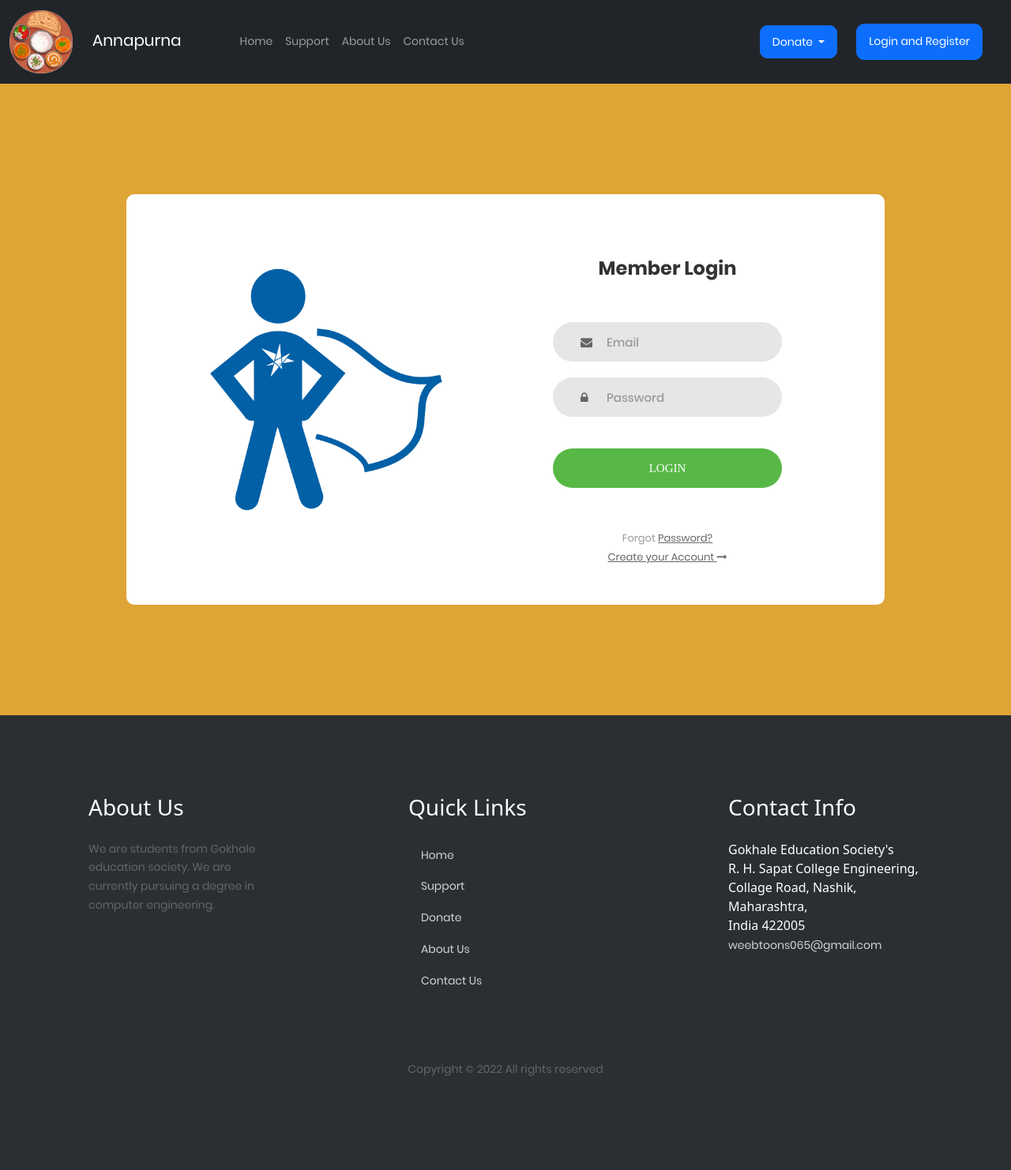
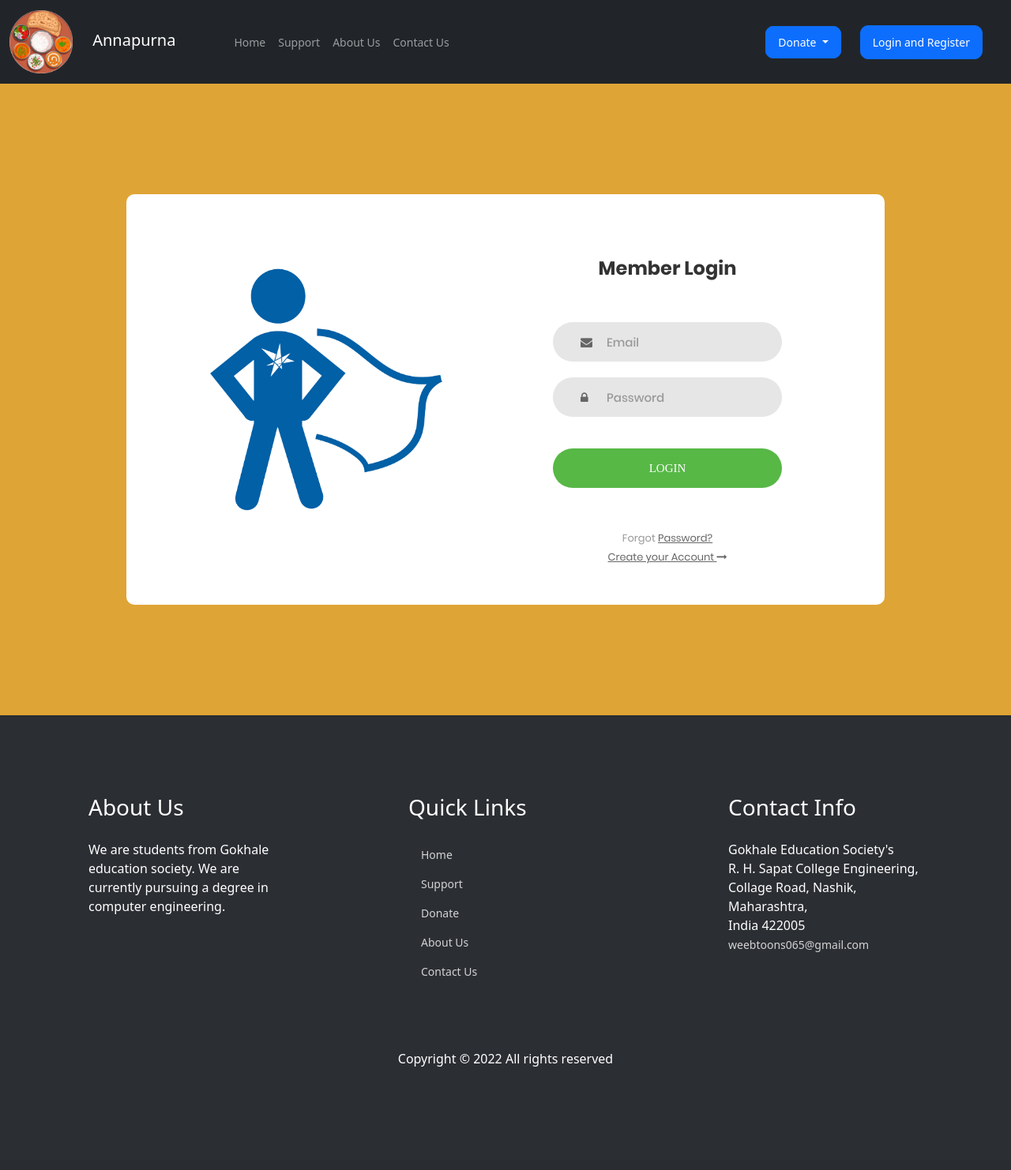
Before and after one commit to kapilmundada21/nohunger, a PHP site: page /annapurna/login.php in a window 1280 px wide. Shown: the whole page at 79% size. After the commit the page ends 1351 px from the top, so only its background shows below. Run offline with PHP 8.4, Linux system fonts and the light colour scheme; some libraries are stand-ins or nearby versions; some web fonts are replaced.

Commit message:
live changes

```diff
--- a/css/login.css
+++ b/css/login.css
@@ -34,9 +34,7 @@
 
 /*---------------------------------------------*/
 a {
-	font-family: Poppins-Regular;
 	font-size: 14px;
-	line-height: 1.7;
 	color: #666666;
 	margin: 0px;
 	transition: all 0.4s;
@@ -58,20 +56,6 @@
 h1,h2,h3,h4,h5,h6 {
 	margin: 0px;
 }
-
-p {
-	font-family: Poppins-Regular;
-	font-size: 14px;
-	line-height: 1.7;
-	color: #666666;
-	margin: 0px;
-}
-
-ul, li {
-	margin: 0px;
-	list-style-type: none;
-}
-
 
 /*---------------------------------------------*/
 input {
--- a/index.php
+++ b/index.php
@@ -60,7 +60,7 @@
 
     <div class="block_content_right">
       <center>
-        <img src="images/home/causeOfHunger.jpg" width="250px" height="250" class=" reveal">
+        <img src="images/home/causeOfhunger.jpg" width="250px" height="250" class=" reveal">
       </center>
       <div class="text reveal">
           <h2>Cause of Hunger</h2><br>
--- a/login.php
+++ b/login.php
@@ -24,7 +24,7 @@
 					</span>
 					<center><small><span id="error" style="color: red"></span></small></center>
 
-					<div  class="wrap-input100 validate-input" data-validate = "Valid email is required: ex@abc.xyz">
+					<div class="wrap-input100 validate-input" data-validate="Valid email is required: ex@abc.xyz">
 						<input id="email" class="input100" type="email" name="email" placeholder="Email" required>
 						<span class="focus-input100"></span>
 						<span class="symbol-input100">
@@ -32,7 +32,7 @@
 						</span>
 					</div>
 
-					<div  class="wrap-input100 validate-input" data-validate = "Password is required">
+					<div class="wrap-input100 validate-input" data-validate="Password is required">
 						<input id="password" class="input100" type="password" name="pass" placeholder="Password" required>
 						<span class="focus-input100"></span>
 						<span class="symbol-input100">
@@ -41,7 +41,7 @@
 					</div>
 
 					<div class="container-login100-form-btn">
-						<button class="login100-form-btn" >
+						<button class="login100-form-btn">
 							Login
 						</button>
 					</div>
@@ -51,12 +51,12 @@
 							Forgot
 						</span>
 						<a onClick="forgotPass()" class="txt2" href="#">
-							 Password?
+							Password?
 						</a>
 					</div>
 
 					<div class="text-center p-t-136">
-						<a class="txt2" href="registration.php">
+						<a class="txt2" href="registration.html">
 							Create your Account
 							<i class="fa fa-long-arrow-right m-l-5" aria-hidden="true"></i>
 						</a>
@@ -64,7 +64,7 @@
 				</form>
 			</div>
 		</div>
-	</div>
+  	</div>
 
 	<?php include 'other/footer.php';?>
 
--- a/other/bot/bot.css
+++ b/other/bot/bot.css
@@ -52,13 +52,13 @@
     width: 300px;
     background-color: #fff;
     border-radius: 5px;
-    opacity: 0;
+    display: none;
     transition: all 0.4s;
     z-index: 100;
 }
 
 #check:checked~.wrapper {
-    opacity: 1;
+    display: block;
 }
 
 .header {
--- a/other/header.php
+++ b/other/header.php
@@ -4,7 +4,7 @@
     <meta charset="utf-8">
     <meta name="viewport" content="width=device-width, initial-scale=1">
     <link href="https://cdn.jsdelivr.net/npm/bootstrap@5.1.3/dist/css/bootstrap.min.css" rel="stylesheet" integrity="sha384-1BmE4kWBq78iYhFldvKuhfTAU6auU8tT94WrHftjDbrCEXSU1oBoqyl2QvZ6jIW3" crossorigin="anonymous">
-    <link rel="shortcut icon" href="images/fevicon_assect/favicon-96x96.png" type="image/x-icon">
+    <link rel="icon" href="images/fevicon_assect/favicon-16x16.png" sizes="16x16" type="image/png">
     <style>
       .navbar{
         z-index: 99;
@@ -48,14 +48,13 @@
 </head>
 <body>
 
-
 <nav class="navbar fixed-top sticky-top navbar-expand-lg navbar-dark bg-dark">
         <div class="container-fluid">
           <a class="navbar-brand" href="#">
             <img src="images/logo.png" alt="logo" width="80px" height="80px">
             <span>Annapurna</span>
           </a>
-          <button class="navbar-toggler" type="button" data-toggle="collapse" data-target="#navbarSupportedContent" aria-controls="navbarSupportedContent" aria-expanded="false" aria-label="Toggle navigation">
+          <button class="navbar-toggler" type="button" data-bs-toggle="collapse" data-bs-target="#navbarSupportedContent" aria-controls="navbarSupportedContent" aria-expanded="false" aria-label="Toggle navigation">
             <span class="navbar-toggler-icon"></span>
           </button>
           <div class="collapse navbar-collapse" id="navbarSupportedContent">
@@ -74,7 +73,7 @@
               </li>
             </ul>
               <li class="nav-item dropdown">
-                <a class="dropdown-toggle navbtn" href="#" id="navbarDropdown" role="button" data-toggle="dropdown" aria-haspopup="true" aria-expanded="false">Donate   </a>
+                <a class="dropdown-toggle navbtn" href="#" id="navbarDropdown" role="button" data-bs-toggle="dropdown"  aria-expanded="false">Donate   </a>
                 <div class="dropdown-menu" aria-labelledby="navbarDropdown">
                   <a class="dropdown-item" href="https://pmny.in/qrgpx69I5tQw">Money</a>
                   <a class="dropdown-item" href="food_donate.php">Food</a>
@@ -98,8 +97,6 @@
 
 
     <script src="https://cdn.jsdelivr.net/npm/bootstrap@5.1.3/dist/js/bootstrap.bundle.min.js" integrity="sha384-ka7Sk0Gln4gmtz2MlQnikT1wXgYsOg+OMhuP+IlRH9sENBO0LRn5q+8nbTov4+1p" crossorigin="anonymous"></script>
-    <script src="https://cdn.jsdelivr.net/npm/@popperjs/core@2.10.2/dist/umd/popper.min.js" integrity="sha384-7+zCNj/IqJ95wo16oMtfsKbZ9ccEh31eOz1HGyDuCQ6wgnyJNSYdrPa03rtR1zdB" crossorigin="anonymous"></script>
-    <script src="https://cdn.jsdelivr.net/npm/bootstrap@5.1.3/dist/js/bootstrap.min.js" integrity="sha384-QJHtvGhmr9XOIpI6YVutG+2QOK9T+ZnN4kzFN1RtK3zEFEIsxhlmWl5/YESvpZ13" crossorigin="anonymous"></script>
     <script>
         var btns = document.getElementsByClassName("nav-link");
         let url = location.href;
```
